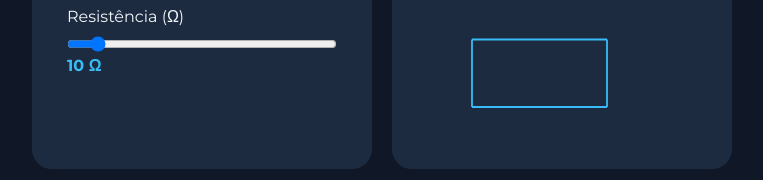
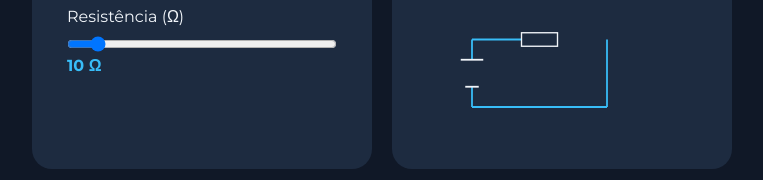
Before and after one commit to relgader/sistema-eletrico-lei-ohm, a plain HTML site: page simuladorEletrico/index.html in a window 1280 px wide. Shown: the part 352-532 px from the top of the page, without its empty margins (258-1021 px from the left). Drawn offline with Linux system fonts and the light colour scheme.

Commit message:
style: adicionando resistor e bateria ao circuito

```diff
--- a/simuladorEletrico/index.html
+++ b/simuladorEletrico/index.html
@@ -83,10 +83,36 @@
 
                 <svg width="100%" viewBox="0 0 600 250">
 
-                    <line x1="100" y1="50" x2="400" y2="50" stroke="#38bdf8" stroke-width="4" />
-                    <line x1="400" y1="50" x2="400" y2="200" stroke="#38bdf8" stroke-width="4" />
-                    <line x1="400" y1="200" x2="100" y2="200" stroke="#38bdf8" stroke-width="4" />
-                    <line x1="100" y1="200" x2="100" y2="50" stroke="#38bdf8" stroke-width="4" />
+                    //superior
+                    <line x1="100" y1="50" x2="210" y2="50"
+                        stroke="#38bdf8" stroke-width="4"/>
+
+                    //resistor
+                    <rect x="210" y="35" width="80" height="30"
+                        fill="#1d2b40" stroke="#f1f5f9" stroke-width="3" />
+
+                    //lateral direita
+                    <line x1="400" y1="50" x2="400" y2="200"
+                        stroke="#38bdf8" stroke-width="4" />
+
+                    //inferior
+                    <line x1="400" y1="200" x2="100" y2="200"
+                        stroke="#38bdf8" stroke-width="4" />
+
+                    //lateral esquerda superior
+                    <line x1="100" y1="50" x2="100" y2="95"
+                        stroke="#38bdf8" stroke-width="4" />
+
+                    //lateral esquerda inferior
+                    <line x1="100" y1="155" x2="100" y2="200"
+                        stroke="#38bdf8" stroke-width="4" />
+
+                    //bateria
+
+                   //positivo <line x1="75" y1="95" x2="125" y2="95"
+                    stroke="#f1f5f9" stroke-width="4" />
+                   //negativo <line x1="85" y1="155" x2="115" y2="155"
+                    stroke="#f1f5f9" stroke-width="4" />
 
                 </svg>
 
```
